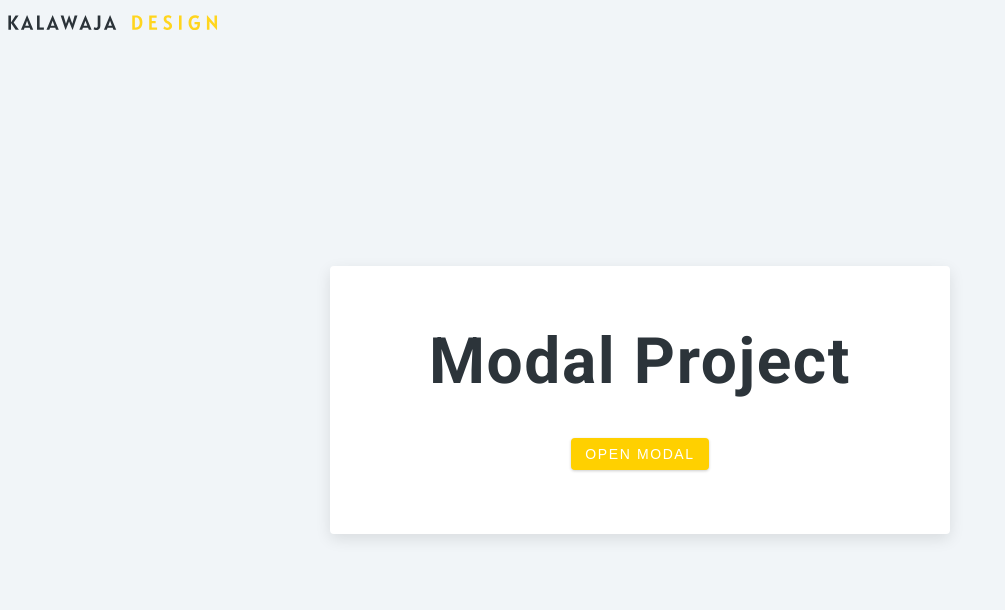
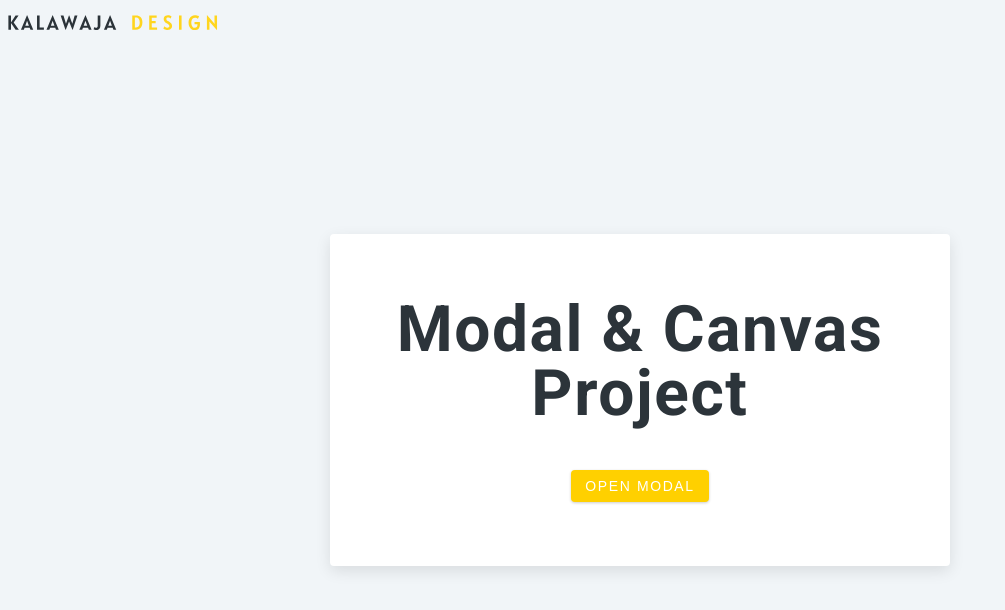
Before and after one commit to kalawaja/js-modal-canvas, a plain HTML site: page index.html in a window 1280 px wide. Shown: the whole page, without its empty margins (0-1005 px from the left). Drawn offline with nearby package versions, Linux system fonts and the light colour scheme.

Commit message:
finaly html

```diff
--- a/index.html
+++ b/index.html
@@ -16,7 +16,7 @@
     <!-- hero -->
     <header class="hero">
       <div class="banner">
-        <h1>modal project</h1>
+        <h1>modal & canvas project</h1>
         <button class="btn modal-btn">
           open modal
         </button>
@@ -25,7 +25,6 @@
     <!-- modal -->
     <div class="modal-overlay">
       <div class="modal-container">
-        <h3>modal content</h3>
         <button class="close-btn"><i class="fas fa-times"></i></button>
       </div>
     </div>
```
